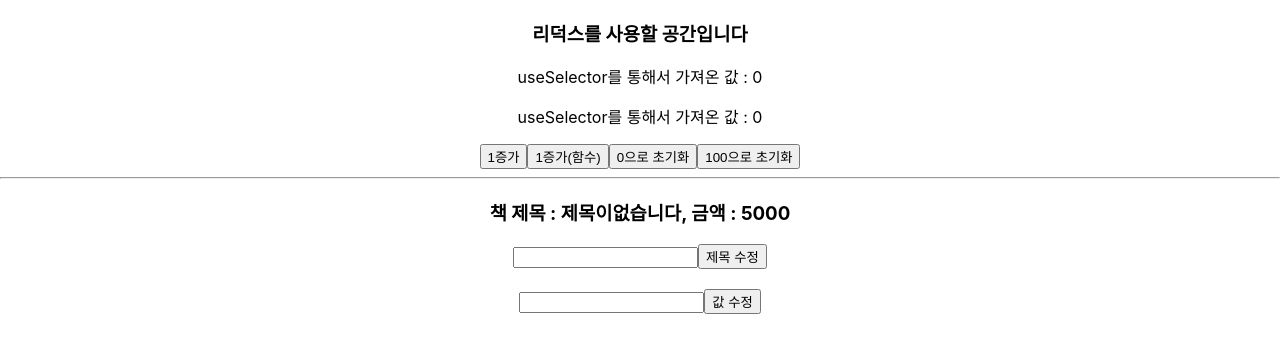
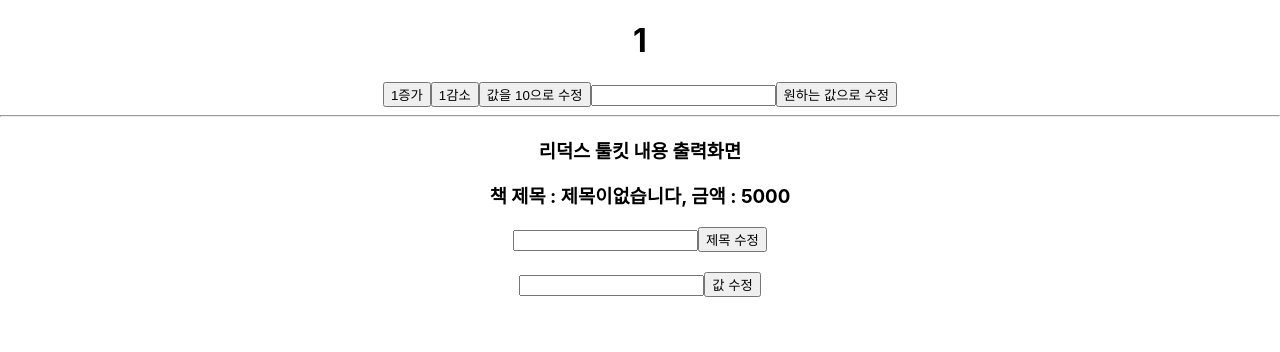
Before and after one commit to SunKyeong-Lee/study-react-review, a React (Create React App) app in the folder study-react/: page / in a window 1280 px wide. Shown: the top 352 px of the page. Built offline with nearby package versions, Linux system fonts and the light colour scheme.

Commit message:
리덕스 툴킷 복습

```diff
--- a/study-react/package.json
+++ b/study-react/package.json
@@ -3,6 +3,7 @@
   "version": "0.1.0",
   "private": true,
   "dependencies": {
+    "@reduxjs/toolkit": "^1.9.1",
     "@testing-library/jest-dom": "^5.16.5",
     "@testing-library/react": "^13.4.0",
     "@testing-library/user-event": "^13.5.0",
--- a/study-react/src/App.js
+++ b/study-react/src/App.js
@@ -10,6 +10,7 @@ import APIComp from "./components/APIComp";
 import TestAPI from "./components/TestAPI";
 import RootIndex from "./pages/RootIndex";
 import StoreIndex from "./Redux/StoreIndex";
+import ReduxToolkitIndex from './ReduxToolkit/ReduxToolkitIndex';
 
 // App 안에 원하는 내용을 바로 작성할 수 있지만,
 // 각 내용을 컴포넌트로 만들어서 화면에 출력을 하고 있다.
@@ -37,8 +38,9 @@ function App() {
       <APIComp />
       <TestAPI />
       <RootIndex />
+      <StoreIndex />
        */}
-      <StoreIndex />
+      <ReduxToolkitIndex />
     </div>
   );
 }
--- /dev/null
+++ b/study-react/src/ReduxToolkit/BookBox.jsx
@@ -0,0 +1,54 @@
+import { useState } from "react";
+import { useDispatch, useSelector } from "react-redux";
+import { setPay, setTitle } from "./modules/book";
+
+const BookBox = () => {
+  const [input, setInput] = useState("");
+  const [changePay, setChangePay] = useState();
+
+  // useSelector를 이용해서 값을 가져오기
+  const book = useSelector((state) => state.book);
+
+  // useDispatch를 이용해서 dispatch 가져오기
+  const dispatch = useDispatch();
+
+  return (
+    <div>
+      <hr />
+      <h3>리덕스 툴킷 내용 출력화면</h3>
+      <h3>
+        책 제목 : {book.title}, 금액 : {book.pay}{" "}
+      </h3>
+      <input
+        type="text"
+        onChange={(e) => {
+          setInput(e.target.value);
+        }}
+      />
+      <button
+        onClick={() => {
+          dispatch(setTitle(input));
+        }}
+      >
+        제목 수정
+      </button>
+
+      <br /><br />
+      <input
+        type="text"
+        onChange={(e) => {
+          setChangePay(e.target.value);
+        }}
+      />
+      <button
+        onClick={() => {
+          dispatch(setPay(changePay));
+        }}
+      >
+        값 수정
+      </button>
+    </div>
+  );
+};
+
+export default BookBox;
--- /dev/null
+++ b/study-react/src/ReduxToolkit/NumberBox.jsx
@@ -0,0 +1,53 @@
+import { useState } from "react";
+import { useDispatch, useSelector } from "react-redux";
+import { decrease, increase, setNum } from "./modules/number";
+
+const NumberBox = () => {
+  const num = useSelector((state) => state.number.num);
+  const dispatch = useDispatch();
+
+  const [input, setInput] = useState(0);
+
+  return (
+    <div>
+      <h1>{num}</h1>
+      <button
+        onClick={() => {
+          dispatch(increase());
+        }}
+      >
+        1증가
+      </button>
+      <button
+        onClick={() => {
+          dispatch(decrease());
+        }}
+      >
+        1감소
+      </button>
+      <button
+        onClick={() => {
+          dispatch(setNum(10));
+        }}
+      >
+        값을 10으로 수정
+      </button>
+
+      <input
+        type="text"
+        onChange={(e) => {
+          setInput(e.target.value);
+        }}
+      />
+      <button
+        onClick={() => {
+          dispatch(setNum(input));
+        }}
+      >
+        원하는 값으로 수정
+      </button>
+    </div>
+  );
+};
+
+export default NumberBox;
--- /dev/null
+++ b/study-react/src/ReduxToolkit/ReduxToolkitIndex.jsx
@@ -0,0 +1,29 @@
+/**
+ * ReduxToolkitIndex는 index에서 진행되어야 할 리덕스 초기화 내용
+ * 공부를 위해 따로 컴포넌트를 만들어서 사용하고 있음
+ * 새로 프로젝트를 만들어서 진행할때는 index에서 진행하기
+ * ※ 여기서 index는 public/index.html와 app.js를 연결해주는 src/index.js
+ */
+
+
+// 리액트에서 리덕스를 사용하기위해 프로바이더를 가져옴
+import { Provider } from "react-redux";
+
+// 리덕스를 사용할때는 createStore를 통해서 store생성
+// > 리덕스 툴킷을 사용하면, js파일에서 store를 내보내서 가져옴
+//   * store.js 작성한 이후에 추가
+import store from "./modules/store";
+
+import NumberBox from "./NumberBox";
+import BookBox from "./BookBox";
+
+const ReduxToolkitIndex = () => {
+  return (
+    <Provider store={store}>
+      <NumberBox />
+      <BookBox />
+    </Provider>
+  );
+};
+
+export default ReduxToolkitIndex;
--- /dev/null
+++ b/study-react/src/ReduxToolkit/modules/book.js
@@ -0,0 +1,24 @@
+import { createSlice } from "@reduxjs/toolkit";
+
+// 초기값 작성
+const initalState = {
+  title: "제목이없습니다",
+  pay: 5000,
+};
+
+const book = createSlice({
+  name: "book",
+  initialState: initalState,
+  reducers: {
+    setTitle: (state, action) => {
+      state.title = action.payload;
+    },
+    setPay: (state, action) => {
+      state.pay = action.payload;
+    },
+  },
+});
+
+export const { setPay, setTitle } = book.actions;
+
+export default book.reducer;
--- /dev/null
+++ b/study-react/src/ReduxToolkit/modules/number.js
@@ -0,0 +1,35 @@
+// reduxjs/toolkit의 createSlice를 이용하여
+// 간단하게 리듀서 함수와 액션함수를 만들 수 있음
+import { createSlice } from "@reduxjs/toolkit";
+
+// 초기값
+const initialState = {
+  num: 1,
+};
+
+// 리듀서함수 작성
+const numberSlice = createSlice({
+  name: "number",
+  initialState: initialState,
+  reducers: {
+    // toolkit을 사용하면 함수 안에 state값을 직접 접근하여 바꿀 수 있다.
+    // 이전에 직접 접근하지 못할 때는 값을 한번에 바꿈
+    // >> 값 전체가 바뀌는 것을 막기위해서, ... 스프레드 연산자 사용
+    increase: (state) => {
+      state.num += 1;
+    },
+    decrease: (state) => {
+      state.num -= 1;
+    },
+    // 값을 외부에서 들고오고 싶을 때, action.payload를 통해서 가져옴
+    setNum: (state, action) => {
+      state.num = action.payload;
+    },
+  },
+});
+
+// 사용할 액션 함수 내보내기 - numberSlice에서 가져옴
+export const { increase, decrease, setNum } = numberSlice.actions;
+
+// 사용할 리듀서 내보내기 - numberSlice에서 가져옴
+export default numberSlice.reducer;
--- /dev/null
+++ b/study-react/src/ReduxToolkit/modules/store.js
@@ -0,0 +1,16 @@
+// toolkit 을 사용해서 store 구성
+import { configureStore } from "@reduxjs/toolkit";
+
+// 작성한 슬라이스를 추가
+// - export default로 전달한 값은 원하는 이름으로 바꿔서 전달가능
+import numberReducer from "./number";
+import bookReducer from "./book";
+
+// configureStore : store로 내보내줌
+export default configureStore({
+  // 작성한 리듀서를 연결
+  reducer: {
+    number: numberReducer,
+    book: bookReducer,
+  },
+});
```
Also changed, not shown: 1 other file (tests, documents, lock files or other folders).
